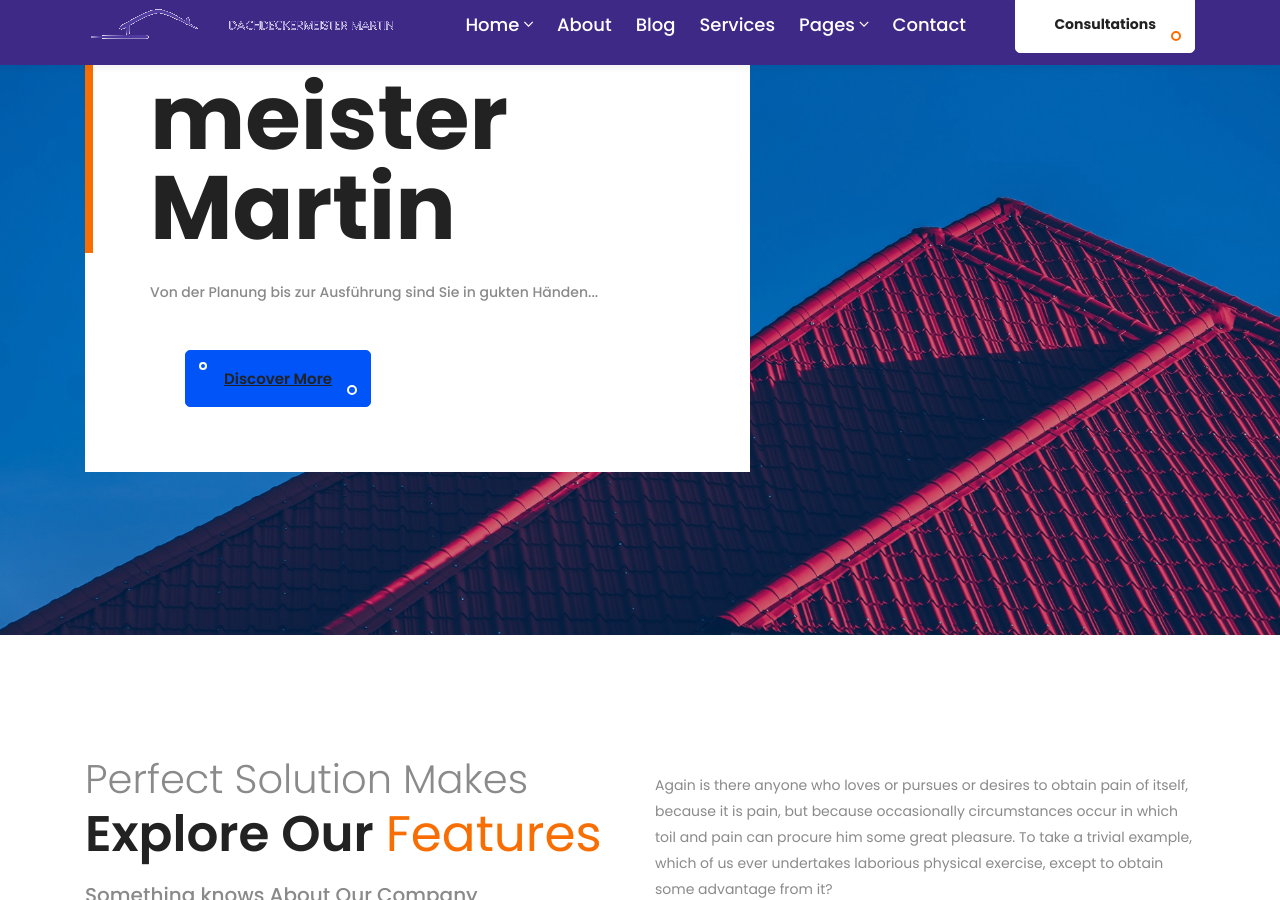
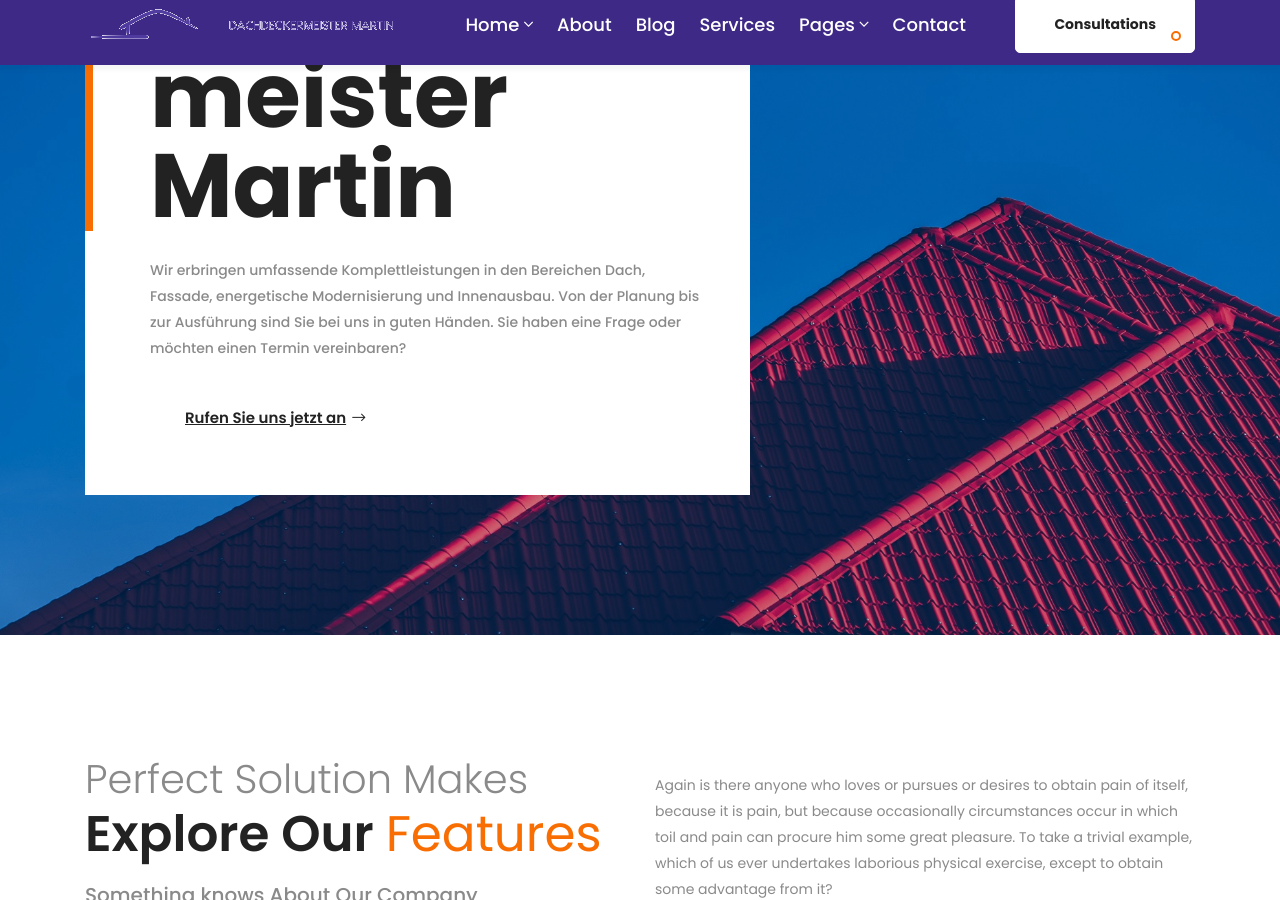
Before and after one commit to dachdeckermeister-martin/dachdeckermeister-martin.github.io, a Jekyll site: the page built from index-4.html, in a window 1280 px wide and 900 px high, scrolled down 420 px. Built offline with Jekyll 4.4.1, drawn with Linux system fonts in a browser that asks for light colours.

Commit message:
Update index-4.html

```diff
--- a/index-4.html
+++ b/index-4.html
@@ -10,10 +10,10 @@ layout: default
     			<div class="banner-flex d-flex justify-content-between align-items-center">
     				<div class="banner-content">
     					<h1 class="title">Dachdecker-<br>meister Martin</h1>
-    					<p>Von der Planung bis zur Ausführung sind Sie in gukten Händen... </p>
+    					<p>Wir erbringen umfassende Komplettleistungen in den Bereichen Dach, Fassade, energetische Modernisierung und Innenausbau. Von der Planung bis zur Ausführung sind Sie bei uns in guten Händen. Sie haben eine Frage oder möchten einen Termin vereinbaren?</p>
 						<ul>
-							<li><a class="main-btn" href="#">Discover More</a></li>
-<!-- 							<li><a href="#">Get Started <i class="fal fa-long-arrow-right"></i></a></li> -->
+<!-- 							<li><a class="main-btn" href="tel:01799968322">Jetzt anrufen</a></li>-->
+ 							<li><a href="tel:01799968322">Rufen Sie uns jetzt an<i class="fal fa-long-arrow-right"></i></a></li>
 						</ul>
     				</div>
 <!--     				<div class="banner-play d-none d-md-block">
```
